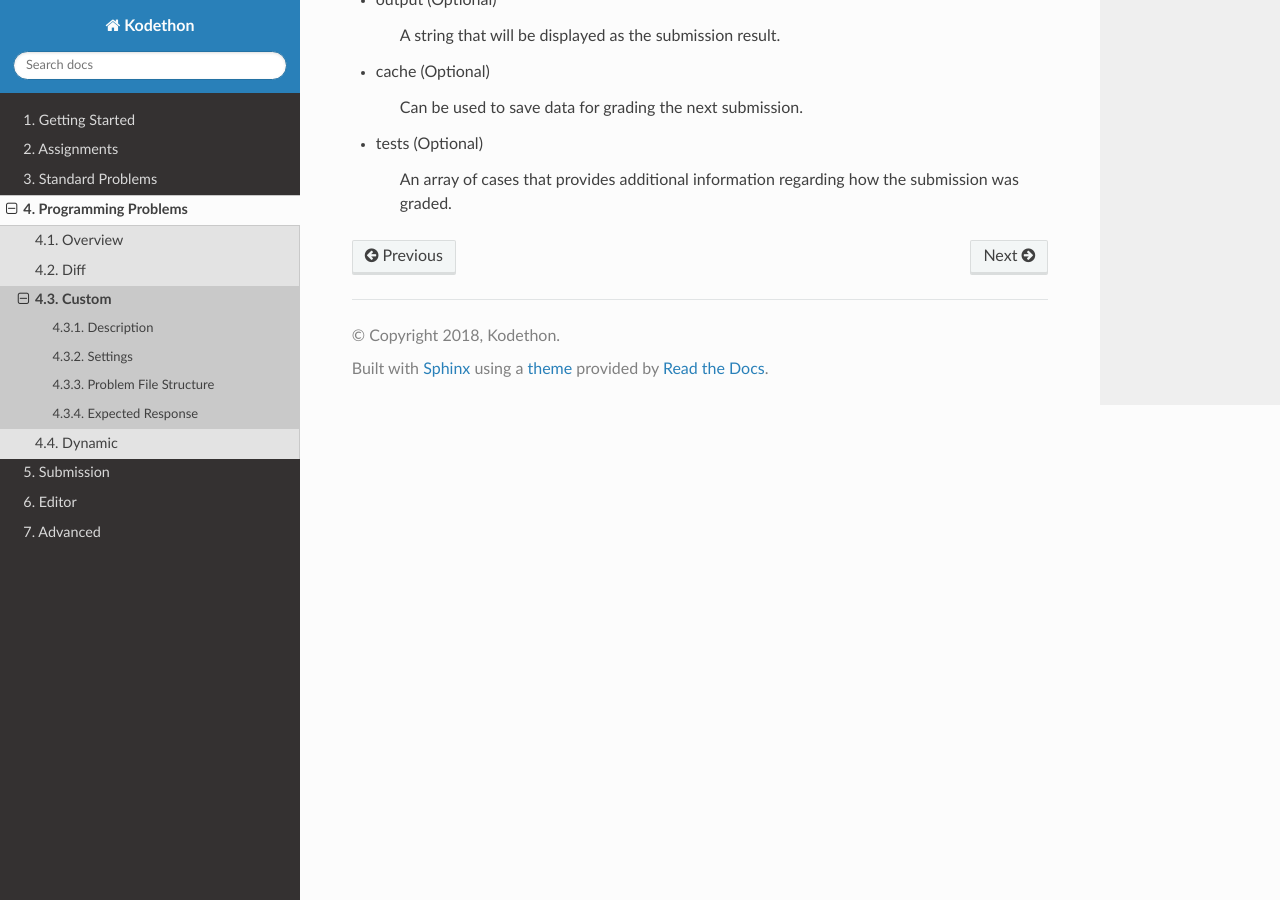
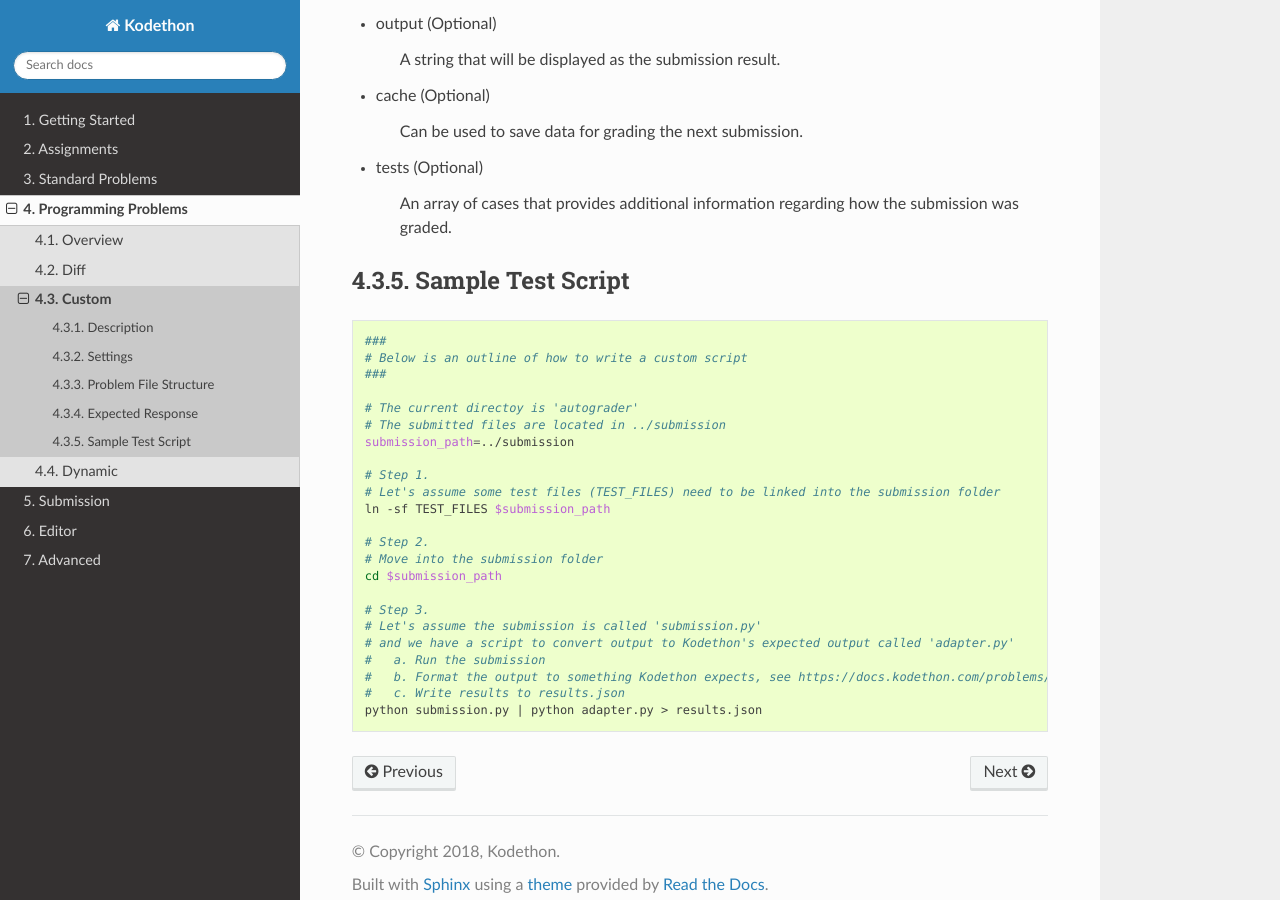
Before and after one commit to kodethon/Docs, a Sphinx documentation site: the page built from source/programming-problems/custom.rst, in a window 1280 px wide and 900 px high, scrolled down 2187 px. Built offline with Sphinx 7.4.7 and the Read the Docs theme 2.0.0, drawn with Linux system fonts in a browser that asks for light colours; pages that are not in the unit, such as notebooks, are missing from menus.

Commit message:
Add sample custom grade script

```diff
--- a/source/programming-problems/custom.rst
+++ b/source/programming-problems/custom.rst
@@ -96,3 +96,32 @@ The output can either be directly output to stdout or written to **results.json*
 - tests (Optional)
 
     An array of cases that provides additional information regarding how the submission was graded.
+
+Sample Test Script
+==================
+
+.. code-block:: shell
+
+    ###
+    # Below is an outline of how to write a custom script
+    ###
+
+    # The current directoy is 'autograder'
+    # The submitted files are located in ../submission
+    submission_path=../submission
+
+    # Step 1.
+    # Let's assume some test files (TEST_FILES) need to be linked into the submission folder
+    ln -sf TEST_FILES $submission_path
+
+    # Step 2.
+    # Move into the submission folder
+    cd $submission_path
+
+    # Step 3.
+    # Let's assume the submission is called 'submission.py'
+    # and we have a script to convert output to Kodethon's expected output called 'adapter.py'
+    #   a. Run the submission
+    #   b. Format the output to something Kodethon expects, see https://docs.kodethon.com/problems/custom.html
+    #   c. Write results to results.json
+    python submission.py | python adapter.py > results.json
```
Also changed, not shown: 1 other file.
